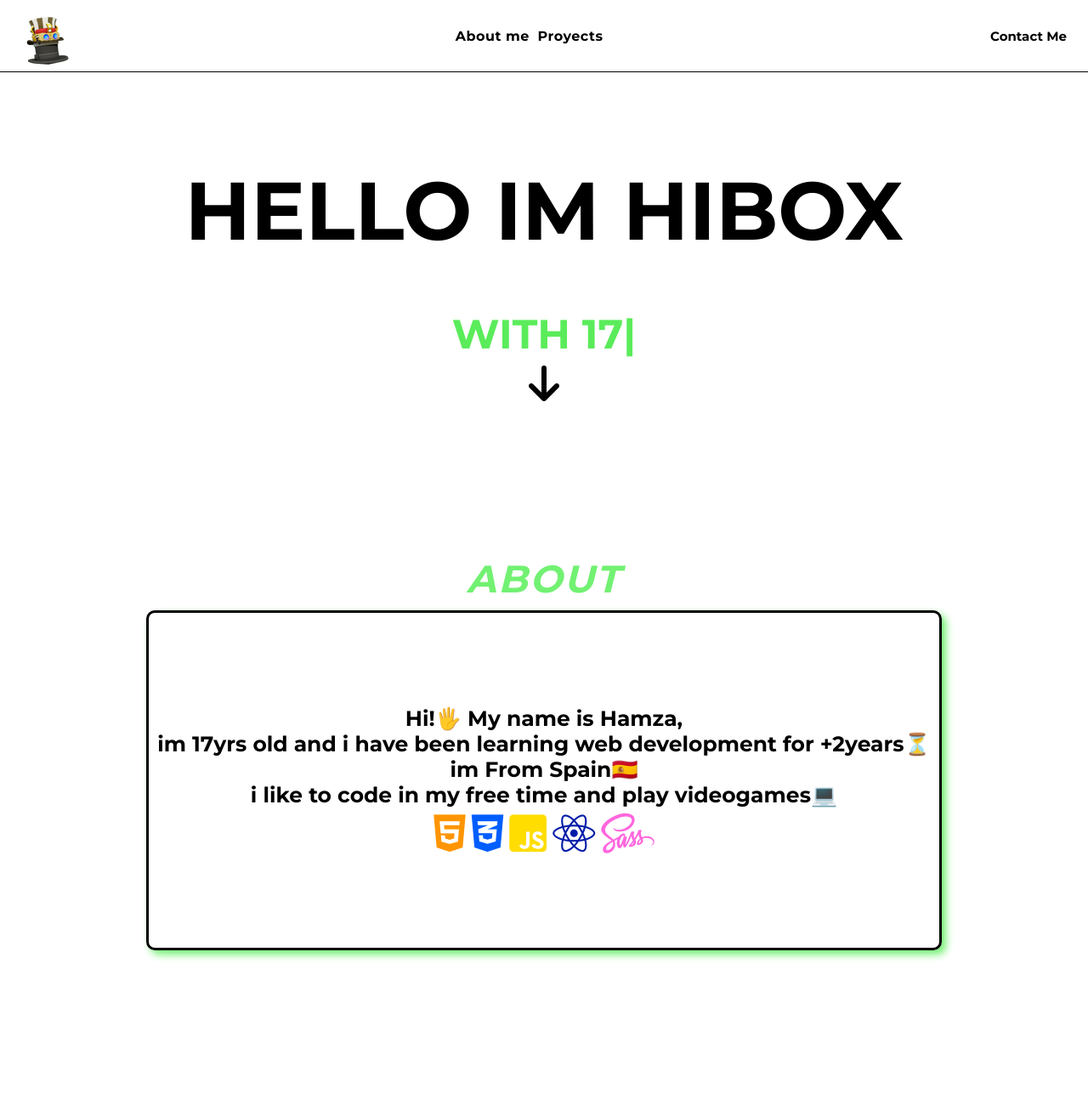
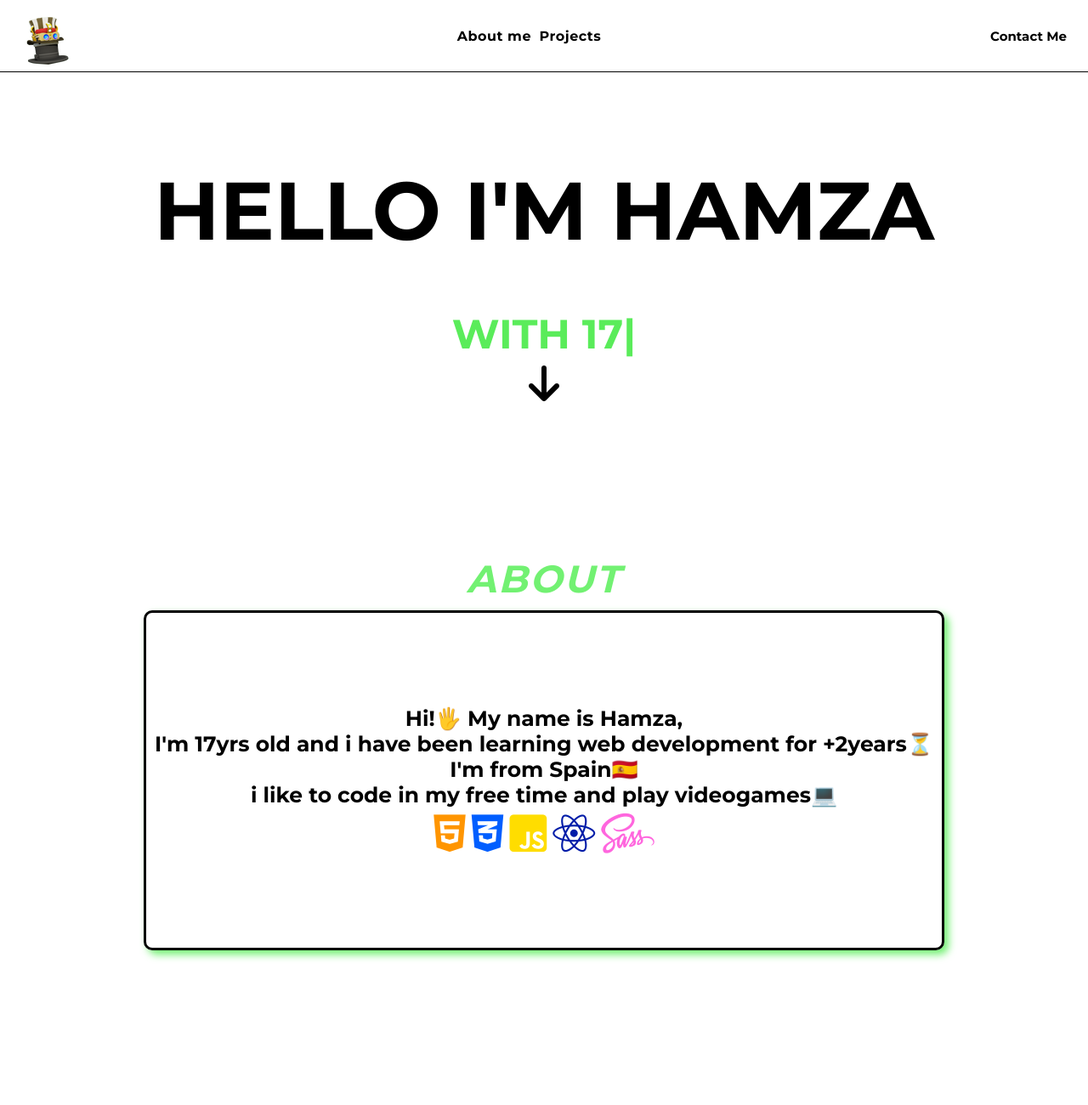
Before and after one commit to HIBOXDEV/hibox-port, a plain HTML site: page index.html in a window 1280 px wide. Shown: the top 1300 px of the page at 85% size. Drawn offline with nearby package versions, Linux system fonts and the light colour scheme.

Commit message:
Faltas-ortografia

```diff
--- a/index.html
+++ b/index.html
@@ -16,7 +16,7 @@
 <nav>
 
           <a href="#aboutme">About me</a>
-          <a href="#allcarsss">Proyects</a>
+          <a href="#allcarsss">Projects</a>
 
 </nav>
 <div class="contactsec">
@@ -26,7 +26,7 @@
 <div class="hero">
 
  <div class="maint">
-    <h1>Hello im Hibox</h1><br>
+    <h1>Hello i'm Hamza</h1><br>
     <div class="autosec">
         <p class="autotype"></p>
     </div>
@@ -42,8 +42,8 @@
         <h2>About</h2>
     </div>
     <div class="aboutcontent">
-        <p>Hi!🖐️ My name is Hamza,<br>im 17yrs old and i have been learning web development for +2years⏳<br>
-             im From Spain🇪🇸 <br></brA> i like to code in my free time and play videogames💻<br>
+        <p>Hi!🖐️ My name is Hamza,<br>I'm 17yrs old and i have been learning web development for +2years⏳<br>
+            I'm from Spain🇪🇸 <br></brA> i like to code in my free time and play videogames💻<br>
 
              <i class="fa-brands fa-html5" style="color: #ff9500;"></i>
              <i class="fa-brands fa-css3-alt" style="color: #005eff;"></i>
```
